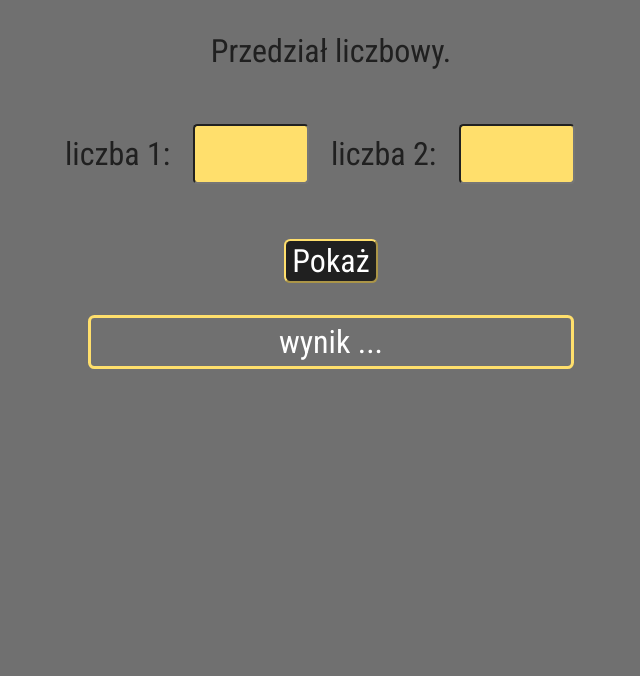
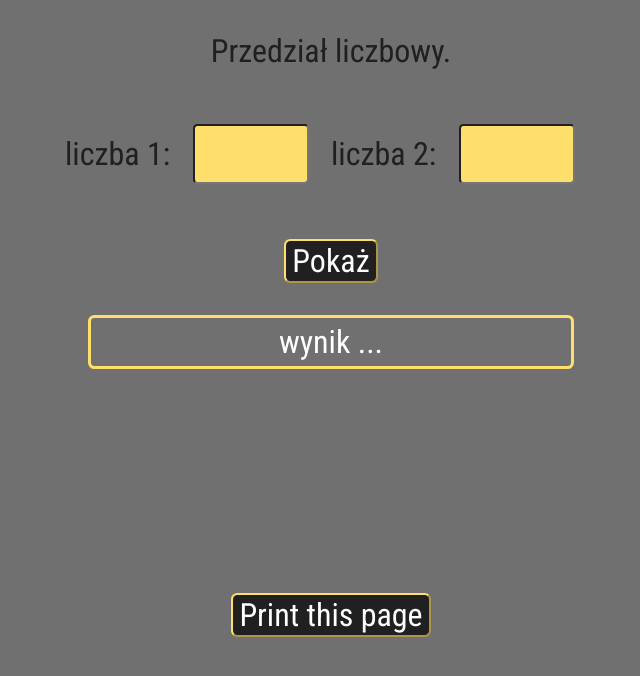
Before and after one commit to zewazla/javaScript_learning, a plain HTML site: page write_numbers_between/index.html in a window 1280 px wide. Shown: the whole page, without its empty margins (309-949 px from the left). Drawn offline with Linux system fonts and the light colour scheme.

Commit message:
print option add

```diff
--- a/write_numbers_between/index.html
+++ b/write_numbers_between/index.html
@@ -23,6 +23,8 @@
     <div id="result-box">
         wynik ...
     </div>
+    <button id="print" onclick="window.print()">Print this page</button>
+
 </body>
 <script src="script.js"></script>
 
--- a/write_numbers_between/style.css
+++ b/write_numbers_between/style.css
@@ -56,7 +56,7 @@ input[type=text] {
     color: var(--white )
 }
 
-input[type=button]{
+input[type=button], #print{
     font-family: var(--font);
     font-size: 1em;
     background-color: var(--blackish);
@@ -64,3 +64,7 @@ input[type=button]{
     border-color: var(--egg-yellow);
     border-radius: var(--radius);
 }
+
+#print {
+    margin-top: 7em;
+}
```
